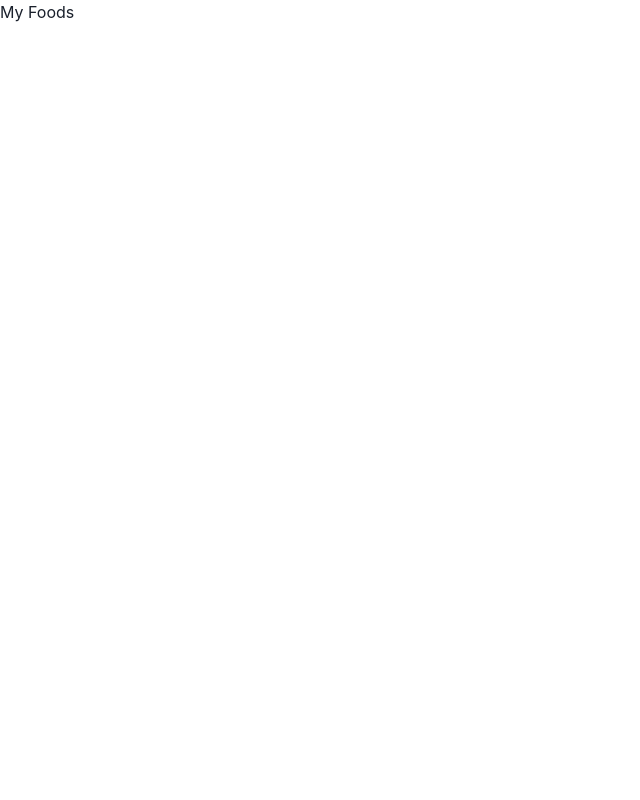
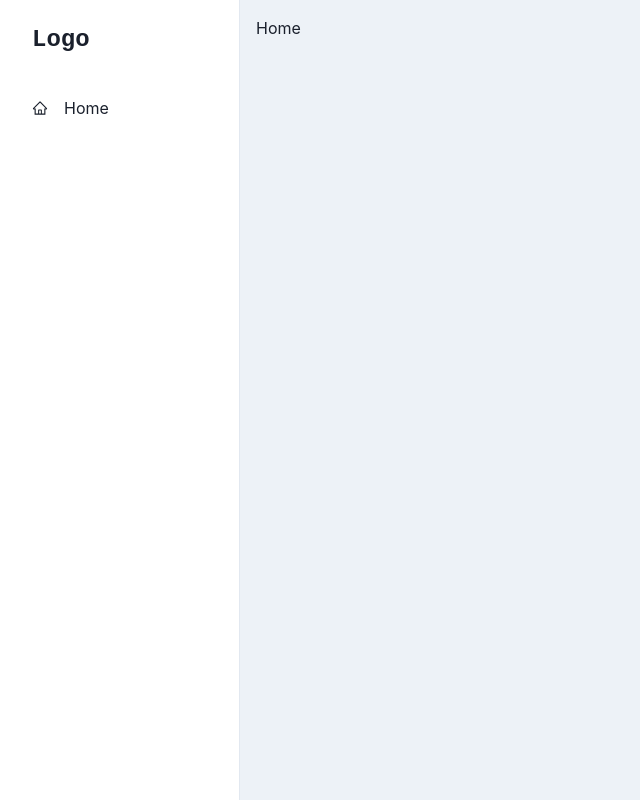
Before and after one commit to souzantero/homy, a React (Create React App) app in the folder client/: page / in a window 1280 px wide. Shown: the whole page, without its empty margins (0-640 px from the left). Built offline with nearby package versions, Linux system fonts and the light colour scheme.

Commit message:
feat(client/components): add Sidebar component

```diff
--- a/client/package.json
+++ b/client/package.json
@@ -9,6 +9,7 @@
     "framer-motion": "^6.5.1",
     "react": "^18.2.0",
     "react-dom": "^18.2.0",
+    "react-icons": "^4.4.0",
     "web-vitals": "^2.1.4"
   },
   "devDependencies": {
--- a/client/src/App.tsx
+++ b/client/src/App.tsx
@@ -1,9 +1,12 @@
 import { ChakraProvider } from '@chakra-ui/react'
+import Sidebar from './components/Sidebar';
 
 function App() {
   return (
     <ChakraProvider>
-      <h1>My Foods</h1>
+      <Sidebar>
+        <h1>Home</h1>
+      </Sidebar>
     </ChakraProvider>
   );
 }
--- /dev/null
+++ b/client/src/components/Sidebar.tsx
@@ -0,0 +1,153 @@
+import { ReactNode } from 'react';
+import {
+  IconButton,
+  Box,
+  CloseButton,
+  Flex,
+  Icon,
+  useColorModeValue,
+  Link,
+  Drawer,
+  DrawerContent,
+  Text,
+  useDisclosure,
+  BoxProps,
+  FlexProps,
+} from '@chakra-ui/react';
+
+import {
+  AiOutlineHome,
+  AiOutlineMenu
+} from 'react-icons/ai'
+
+import { IconType } from 'react-icons';
+
+interface LinkItemProps {
+  name: string;
+  icon: IconType;
+}
+const LinkItems: Array<LinkItemProps> = [
+  { name: 'Home', icon: AiOutlineHome },
+];
+
+export default function SimpleSidebar({ children }: { children: ReactNode }) {
+  const { isOpen, onOpen, onClose } = useDisclosure();
+  return (
+    <Box minH="100vh" bg={useColorModeValue('gray.100', 'gray.900')}>
+      <SidebarContent
+        onClose={() => onClose}
+        display={{ base: 'none', md: 'block' }}
+      />
+      <Drawer
+        autoFocus={false}
+        isOpen={isOpen}
+        placement="left"
+        onClose={onClose}
+        returnFocusOnClose={false}
+        onOverlayClick={onClose}
+        size="full">
+        <DrawerContent>
+          <SidebarContent onClose={onClose} />
+        </DrawerContent>
+      </Drawer>
+      {/* mobilenav */}
+      <MobileNav display={{ base: 'flex', md: 'none' }} onOpen={onOpen} />
+      <Box ml={{ base: 0, md: 60 }} p="4">
+        {children}
+      </Box>
+    </Box>
+  );
+}
+
+interface SidebarProps extends BoxProps {
+  onClose: () => void;
+}
+
+const SidebarContent = ({ onClose, ...rest }: SidebarProps) => {
+  return (
+    <Box
+      bg={useColorModeValue('white', 'gray.900')}
+      borderRight="1px"
+      borderRightColor={useColorModeValue('gray.200', 'gray.700')}
+      w={{ base: 'full', md: 60 }}
+      pos="fixed"
+      h="full"
+      {...rest}>
+      <Flex h="20" alignItems="center" mx="8" justifyContent="space-between">
+        <Text fontSize="2xl" fontFamily="monospace" fontWeight="bold">
+          Logo
+        </Text>
+        <CloseButton display={{ base: 'flex', md: 'none' }} onClick={onClose} />
+      </Flex>
+      {LinkItems.map((link) => (
+        <NavItem key={link.name} icon={link.icon}>
+          {link.name}
+        </NavItem>
+      ))}
+    </Box>
+  );
+};
+
+interface NavItemProps extends FlexProps {
+  icon: IconType;
+  children: ReactNode;
+}
+const NavItem = ({ icon, children, ...rest }: NavItemProps) => {
+  return (
+    <Link href="#" style={{ textDecoration: 'none' }} _focus={{ boxShadow: 'none' }}>
+      <Flex
+        align="center"
+        p="4"
+        mx="4"
+        borderRadius="lg"
+        role="group"
+        cursor="pointer"
+        _hover={{
+          bg: 'cyan.400',
+          color: 'white',
+        }}
+        {...rest}>
+        {icon && (
+          <Icon
+            mr="4"
+            fontSize="16"
+            _groupHover={{
+              color: 'white',
+            }}
+            as={icon}
+          />
+        )}
+        {children}
+      </Flex>
+    </Link>
+  );
+};
+
+interface MobileProps extends FlexProps {
+  onOpen: () => void;
+}
+const MobileNav = ({ onOpen, ...rest }: MobileProps) => {
+  return (
+    <Flex
+      ml={{ base: 0, md: 60 }}
+      px={{ base: 4, md: 24 }}
+      height="20"
+      alignItems="center"
+      bg={useColorModeValue('white', 'gray.900')}
+      borderBottomWidth="1px"
+      borderBottomColor={useColorModeValue('gray.200', 'gray.700')}
+      justifyContent="flex-start"
+      {...rest}>
+      <IconButton
+        variant="outline"
+        onClick={onOpen}
+        aria-label="open menu"
+        icon={<AiOutlineMenu />}
+      />
+
+      <Text fontSize="2xl" ml="8" fontFamily="monospace" fontWeight="bold">
+        Logo
+      </Text>
+    </Flex>
+  );
+};
```
Also changed, not shown: 1 other file (tests, documents, lock files or other folders).
